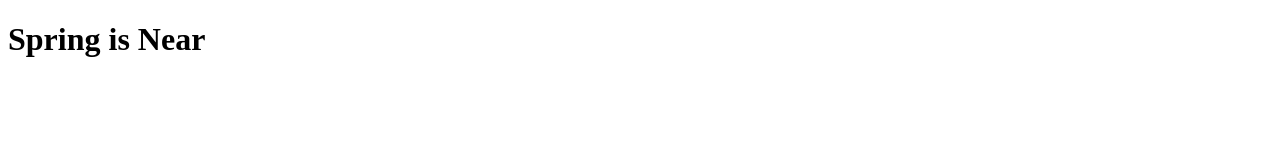
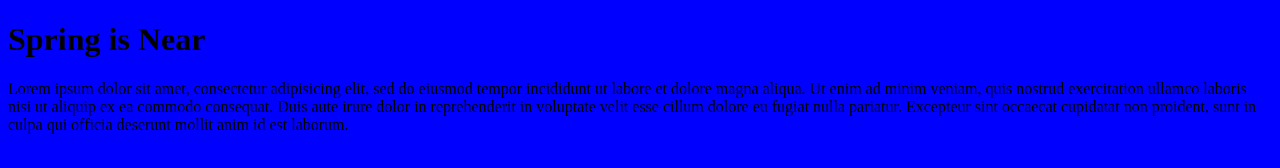
Before and after one commit to justinfredericks10/Spring, a plain HTML site: page index.html in a window 1280 px wide. Drawn offline with Linux system fonts and the light colour scheme.

Commit message:
added paragraph and a style sheet

```diff
--- a/index.html
+++ b/index.html
@@ -1,10 +1,13 @@
 <!DOCTYPE html>
 <html lang="en" dir="ltr">
+
   <head>
     <meta charset="utf-8">
+    <link rel="stylesheet" href="style.css">
     <title></title>
   </head>
   <body>
     <h1>Spring is Near</h1>
+    <p>Lorem ipsum dolor sit amet, consectetur adipisicing elit, sed do eiusmod tempor incididunt ut labore et dolore magna aliqua. Ut enim ad minim veniam, quis nostrud exercitation ullamco laboris nisi ut aliquip ex ea commodo consequat. Duis aute irure dolor in reprehenderit in voluptate velit esse cillum dolore eu fugiat nulla pariatur. Excepteur sint occaecat cupidatat non proident, sunt in culpa qui officia deserunt mollit anim id est laborum.</p>
   </body>
 </html>
--- /dev/null
+++ b/style.css
@@ -0,0 +1,3 @@
+body{
+  background-color: blue;
+}
```
